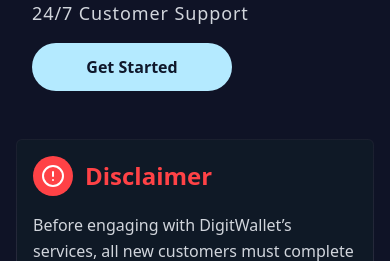
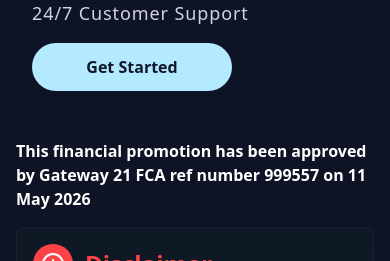
Before and after one commit to DavidOsezua/digitWalletLanding, a React (Vite) app: page / in a window 390 px wide. Shown: the part 6040-6301 px from the top of the page. Built offline with nearby package versions, Linux system fonts and the light colour scheme; no server answers.

Commit message:
added disclaimer text to homepage, aboutus adn buy and sell pages

```diff
--- a/src/components/home/DisclaimerComponent.tsx
+++ b/src/components/home/DisclaimerComponent.tsx
@@ -1,9 +1,22 @@
 import { AlertCircle } from "lucide-react";
+import { useLocation } from "react-router";
+
+// Pages that should display the FCA financial promotion approval text
+const APPROVAL_TEXT_PATHS = ["/", "/about", "/buyandsell"];
 
 export default function DisclaimerComponent() {
+  const { pathname } = useLocation();
+  const showApprovalText = APPROVAL_TEXT_PATHS.includes(pathname);
+
   return (
     <section>
       <div className="max-w-337.5 mx-auto p-4 md:p-8">
+        {showApprovalText && (
+          <p className="text-white  font-semibold mb-4 md:text-[24px]">
+            This financial promotion has been approved by Gateway 21 FCA ref
+            number 999557 on 11 May 2026
+          </p>
+        )}
         <div
           className="max-w-7xl w-full rounded-sm p-4 md:p-8"
           style={{
```
Also changed, not shown: 1 other file (tests, documents, lock files or other folders).
